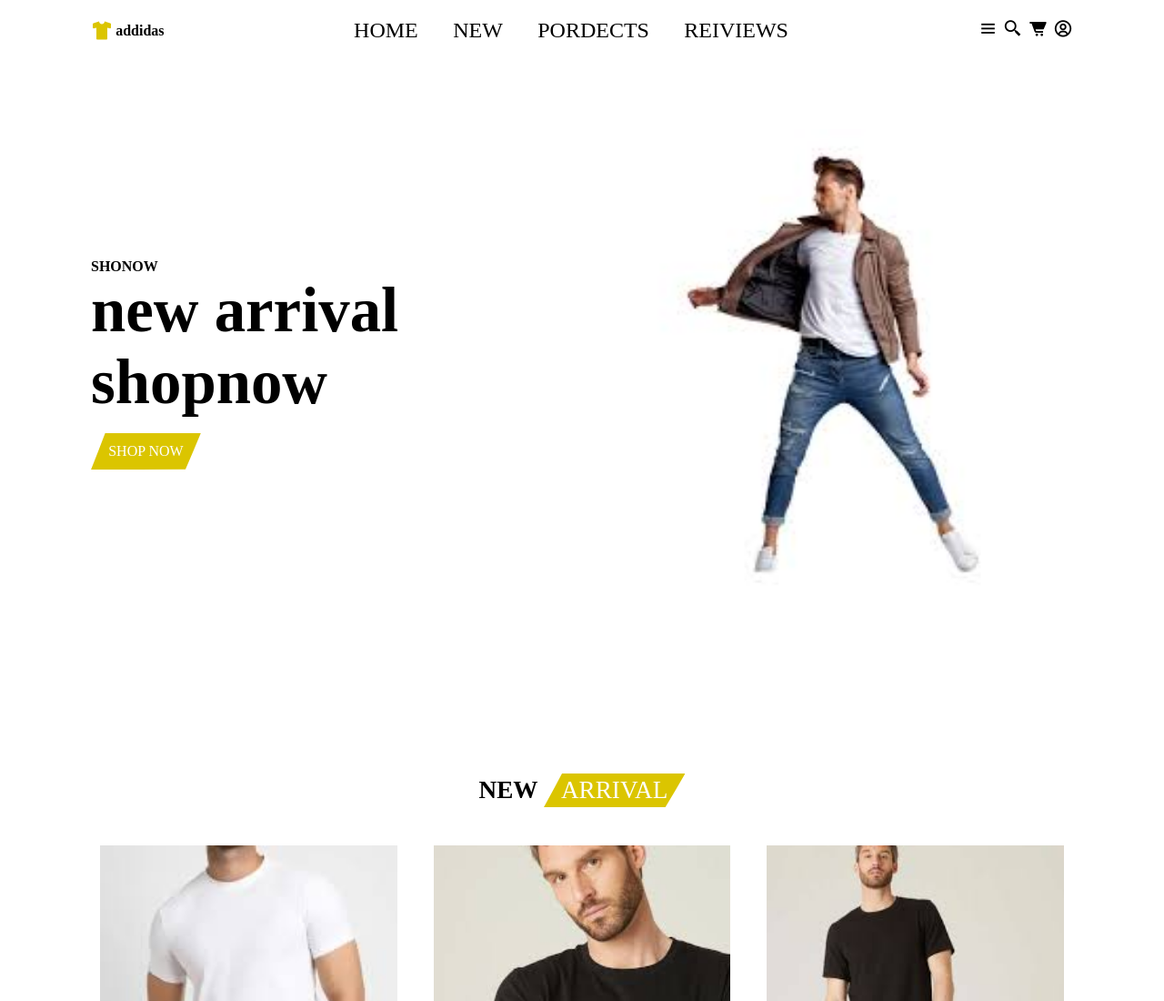
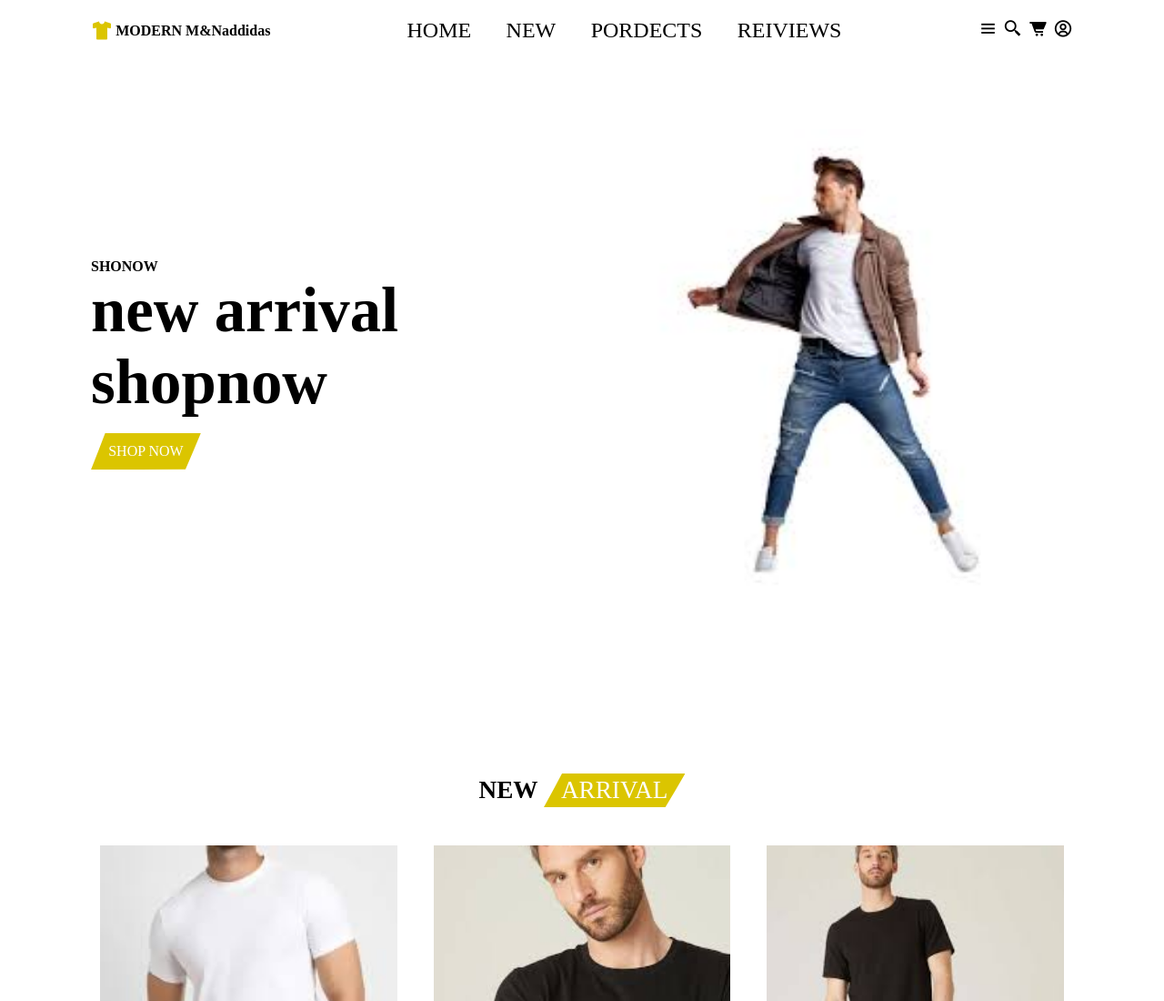
Before and after one commit to Ahmed-mahr0us/store, a plain HTML site: page index.html in a window 1280 px wide. Shown: the top 1100 px of the page at 91% size. Drawn offline with nearby package versions, Linux system fonts and the light colour scheme.

Commit message:
Update index.html

```diff
--- a/index.html
+++ b/index.html
@@ -13,7 +13,7 @@
 <body>
     <!-- nav-->
     <header >
-    <a href="#"  class="logo"><i class='bx bxs-t-shirt'></i>addidas </a>
+    <a href="#"  class="logo"><i class='bx bxs-t-shirt'></i>MODERN M&Naddidas </a>
 <ui class="navbar">
     <li><a href="#home">home</a></li>
     <li><a href="#new">new</a></li>
```
